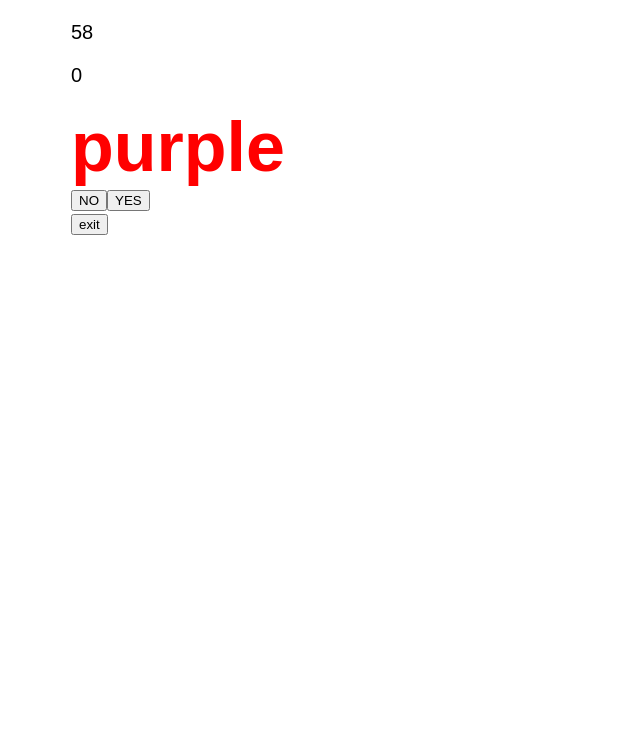
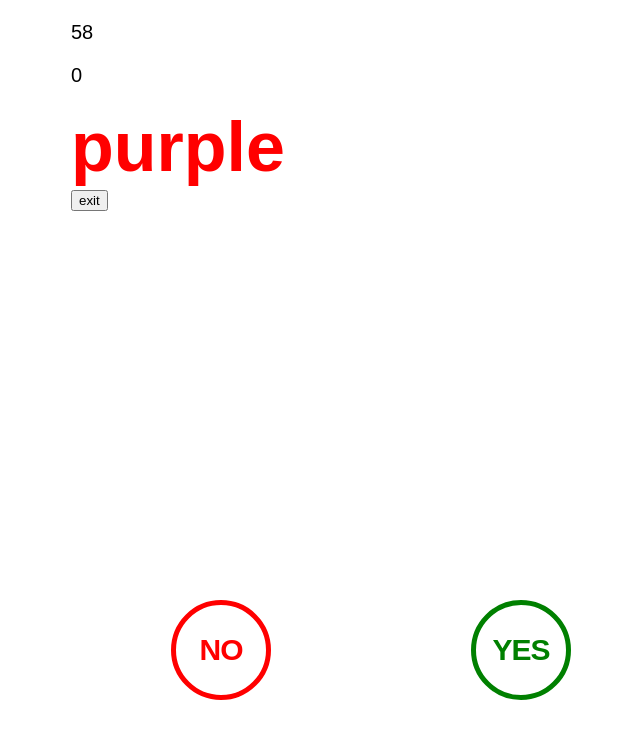
Before and after one commit to ruskakimov/brainfreeze, a React (Create React App) app: page / in a window 1280 px wide. Both pictures are taken after a click on the button "PLAY". Shown: the top 738 px of the page, without its empty margins (270-910 px from the left). Built offline with nearby package versions, Linux system fonts and the light colour scheme.

Commit message:
style yes no buttons

```diff
--- a/src/App.js
+++ b/src/App.js
@@ -7,7 +7,6 @@ import GameScreen from './components/GameScreen';
 const Wrapper = styled.div`
   max-width: 60rem;
   height: 100vh;
-  max-height: 600px;
   padding: 1px;
   box-sizing: border-box;
   margin: 0 auto;
--- a/src/components/GameScreen/index.js
+++ b/src/components/GameScreen/index.js
@@ -1,7 +1,26 @@
 import React, { Component } from 'react';
+import styled from 'styled-components';
 import getRandomColorPair from '../../helpers/randomColor';
 
+import Button from '../components/Button';
 import ColorWord from './components/ColorWord';
+
+const ButtonPanel = styled.div`
+  display: flex;
+  justify-content: space-around;
+  width: 100%;
+  position: absolute;
+  bottom: 5rem;
+  transform: translateY(-50%);
+`;
+
+const YesButton = Button.extend`
+  color: green;
+`;
+
+const NoButton = Button.extend`
+  color: red;
+`;
 
 class GameScreen extends Component {
   constructor(props) {
@@ -100,10 +119,10 @@ class GameScreen extends Component {
         <p>{secondsLeft}</p>
         <p>{score}</p>
         <ColorWord color={color} word={word} />
-        <div>
-          <button onClick={this.handleNo}>NO</button>
-          <button onClick={this.handleYes}>YES</button>
-        </div>
+        <ButtonPanel>
+          <NoButton onClick={this.handleNo}>NO</NoButton>
+          <YesButton onClick={this.handleYes}>YES</YesButton>
+        </ButtonPanel>
         <button onClick={goToMenuScreen}>exit</button>
         {gameEnd && <div>{gameEndMessage}</div>}
       </div>
--- a/src/components/MenuScreen/index.js
+++ b/src/components/MenuScreen/index.js
@@ -6,7 +6,7 @@ import Button from '../components/Button';
 const PlayButton = Button.extend`
   color: green;
   position: absolute;
-  bottom: 10%;
+  bottom: 5rem;
   left: 50%;
   transform: translate(-50%, -50%);
 `;
--- a/src/components/components/Button.js
+++ b/src/components/components/Button.js
@@ -2,7 +2,7 @@ import React from 'react';
 import styled from 'styled-components';
 
 const Button = styled.button`
-  display: block;
+  display: inline-block;
   width: 10rem;
   height: 10rem;
   font-size: 3rem;
@@ -14,7 +14,8 @@ const Button = styled.button`
   background-color: transparent;
   cursor: pointer;
 
-  &:active {
+  &:active,
+  &:focus {
     outline: none;
   }
 `;
--- a/src/index.css
+++ b/src/index.css
@@ -6,4 +6,5 @@ body {
   padding: 0;
   font-family: sans-serif;
   font-size: 2rem;
+  overflow: hidden;
 }
```
